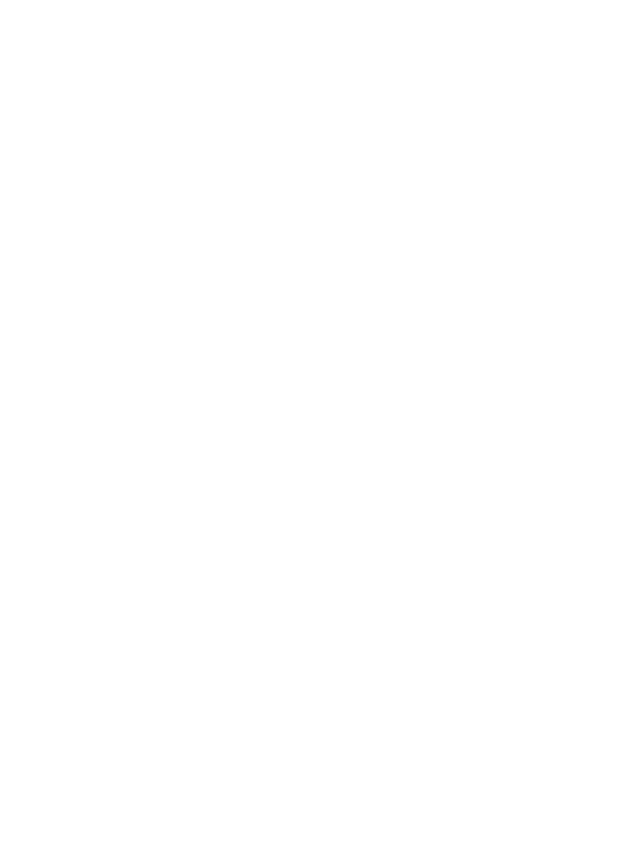
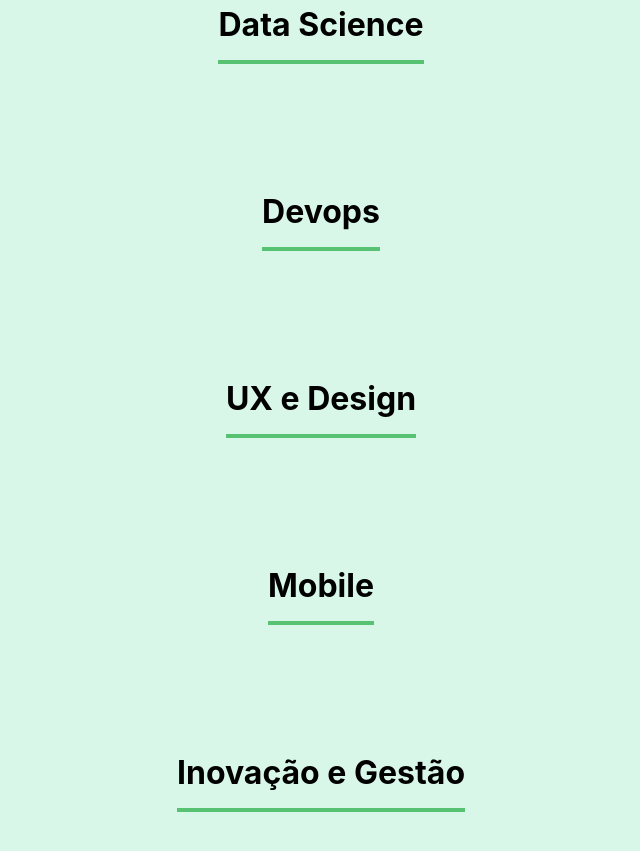
Before and after one commit to thiagocordeirodantas/ReactDeveloping, a React (Create React App) app in the folder organo/: page / in a window 1280 px wide. Shown: the part 2000-2851 px from the top of the page, without its empty margins (319-959 px from the left). Before the commit the page ends 1567 px from the top, so only its background shows below. Built offline with nearby package versions, Linux system fonts and the light colour scheme.

Commit message:
criando componente time

```diff
--- a/organo/src/App.js
+++ b/organo/src/App.js
@@ -2,6 +2,7 @@ import { useState } from 'react';
 import Banner from './components/Banner';
 import Formulario from './components/Formulario';
 import CampoTexto from './components/campoTexto';
+import Time from './components/Time';
 
 function App() {
 
@@ -15,6 +16,15 @@ const aoNovoColaboradorAdicionado = (colaborador) => {
     <div className="App">
       <Banner/>
       <Formulario aoColaboradorCadastrado={colaborador => aoNovoColaboradorAdicionado(colaborador)}/>
+      <Time nome="Programação"/>
+      <Time nome="Front-End"/>
+      <Time nome="Data Science"/>
+      <Time nome="Devops"/>
+      <Time nome="UX e Design"/>
+      <Time nome="Mobile"/>
+      <Time nome="Inovação e Gestão"/>
+
+
     </div>
   );
 }
--- /dev/null
+++ b/organo/src/components/Time/Time.css
@@ -0,0 +1,13 @@
+.time {
+    text-align: center;
+    padding: 2rem;
+    background-color: #D9F7E9
+}
+
+
+.time h3 {
+    font-size: 32px;
+    border-bottom: 4px solid #57C271;
+    display: inline-block;
+    padding-bottom: 1rem;
+}
--- /dev/null
+++ b/organo/src/components/Time/index.js
@@ -0,0 +1,11 @@
+import './Time.css'
+
+const Time = (props) => {
+    return (
+        <section className='time'>
+            <h3>{props.nome}</h3>
+        </section>
+    )
+}
+
+export default Time
```
